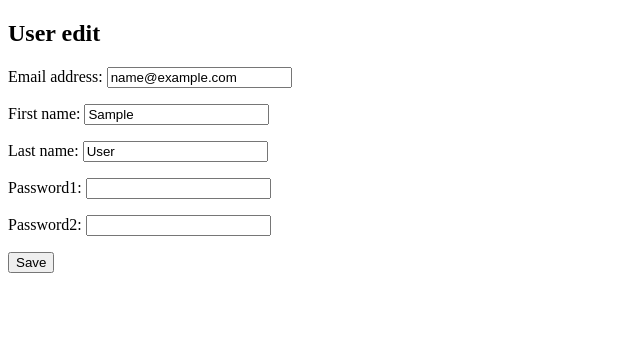
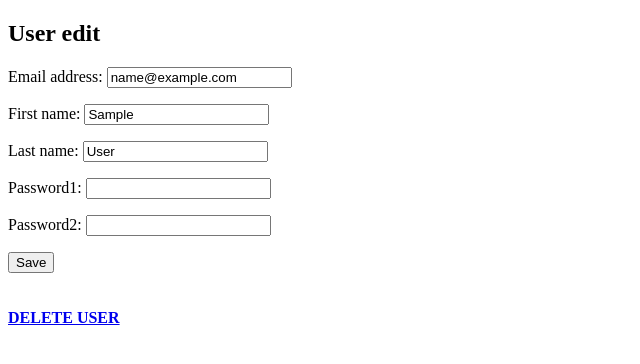
Before and after one commit to MoeinFirouzi/CBV-TODO, a Django app: page /account/1/edit/ in a window 1280 px wide. Shown: the top 364 px of the page, without its empty margins (0-640 px from the left). Run offline with Django 4.2, Linux system fonts and the light colour scheme; the visitor is signed in with stand-in values (Sample User, id 1); data comes from the database, SQL or seed files in the repository.

Commit message:
Create UserDeleteView in 'account' app.Also I add UserChangePermissionMixin to UserDeleteView and UserUpdateView

```diff
--- a/ToDoList/account/urls.py
+++ b/ToDoList/account/urls.py
@@ -1,6 +1,6 @@
 from django.urls import path
 from account.views import LoginView, LogoutView, UserRegisterView,\
-    UserUpdateView
+    UserUpdateView, UserDeleteView
 
 app_name = "account"
 
@@ -8,5 +8,6 @@ urlpatterns = [
     path('login/', LoginView.as_view(), name="login"),
     path('logout/', LogoutView.as_view(), name="logout"),
     path('signup/', UserRegisterView.as_view(), name="signup"),
-    path('<int:pk>/edit/', UserUpdateView.as_view(), name="user_update")
+    path('<int:pk>/edit/', UserUpdateView.as_view(), name="user_update"),
+    path('<int:pk>/delete/', UserDeleteView.as_view(), name="user_delete"),
 ]
--- a/ToDoList/account/views.py
+++ b/ToDoList/account/views.py
@@ -1,11 +1,32 @@
-from django.http import HttpResponseRedirect
-from django.views.generic.edit import FormView, CreateView, UpdateView
+from django.http import HttpResponseForbidden, HttpResponseRedirect
+from django.views.generic.edit import FormView, CreateView,\
+    UpdateView, DeleteView
 from django.views.generic.base import RedirectView
 from account.forms import LoginForm, UserRegisterForm
 from django.urls import reverse_lazy
 from django.contrib.auth import authenticate, login, logout
 from django.contrib.auth.mixins import LoginRequiredMixin
 from account.models import User
+from django.contrib.auth.mixins import UserPassesTestMixin
+
+
+class UserChangePermissionMixin(UserPassesTestMixin):
+    """
+    It checks if the logged-in user has the permission to change their own
+    account details.
+
+    Methods:
+    - test_func: Checks if the logged-in user's ID matches the user ID in the
+      URL parameters.
+    - handle_no_permission: Returns an HttpResponseForbidden if the user
+      fails the test_func check.
+    """
+
+    def test_func(self):
+        return self.request.user.id == self.kwargs.get("pk")
+
+    def handle_no_permission(self):
+        return HttpResponseForbidden()
 
 
 class LoginView(FormView):
@@ -131,11 +152,9 @@ class UserRegisterView(CreateView):
             return self.form_invalid(form)
 
 
-class UserUpdateView(LoginRequiredMixin, UpdateView):
+class UserUpdateView(UserChangePermissionMixin, LoginRequiredMixin, UpdateView):
     """
-    This module contains a class named UserUpdateView which is
-    a subclass of UpdateView and requires user authentication
-    to access. It updates the user's information using
+    This module updates the user's information using
     the UserRegisterForm and redirects to the index
     page upon successful update.
 
@@ -180,3 +199,20 @@ class UserUpdateView(LoginRequiredMixin, UpdateView):
             return self.form_invalid(form)
         else:
             return self.form_invalid(form)
+
+
+class UserDeleteView(UserChangePermissionMixin, LoginRequiredMixin, DeleteView):
+    """
+    A Django class-based view for deleting a user account.
+
+    The UserDeletePermissionMixin ensures that a user can only delete
+    their own account, preventing unauthorized access to other users' data.
+    The LoginRequiredMixin ensures that only authenticated users can
+    access this view.
+
+    Attributes:
+        model: The User model to be deleted.
+        success_url: The URL to redirect to after a successful deletion.
+    """
+    model = User
+    success_url = reverse_lazy("account:login")
--- a/ToDoList/templates/account/UserUpdate.html
+++ b/ToDoList/templates/account/UserUpdate.html
@@ -11,4 +11,6 @@ User edit
         {{ form.as_p }}
         <input type="submit" value="Save">
     </form>
+    <br><br>
+    <a href="{% url 'account:user_delete' pk=user.id %}"> <b>DELETE USER</b> </a>
 {% endblock %}
```
Also changed, not shown: ToDoList/templates/account/user_confirm_delete.html (added, +17 -0 lines).
